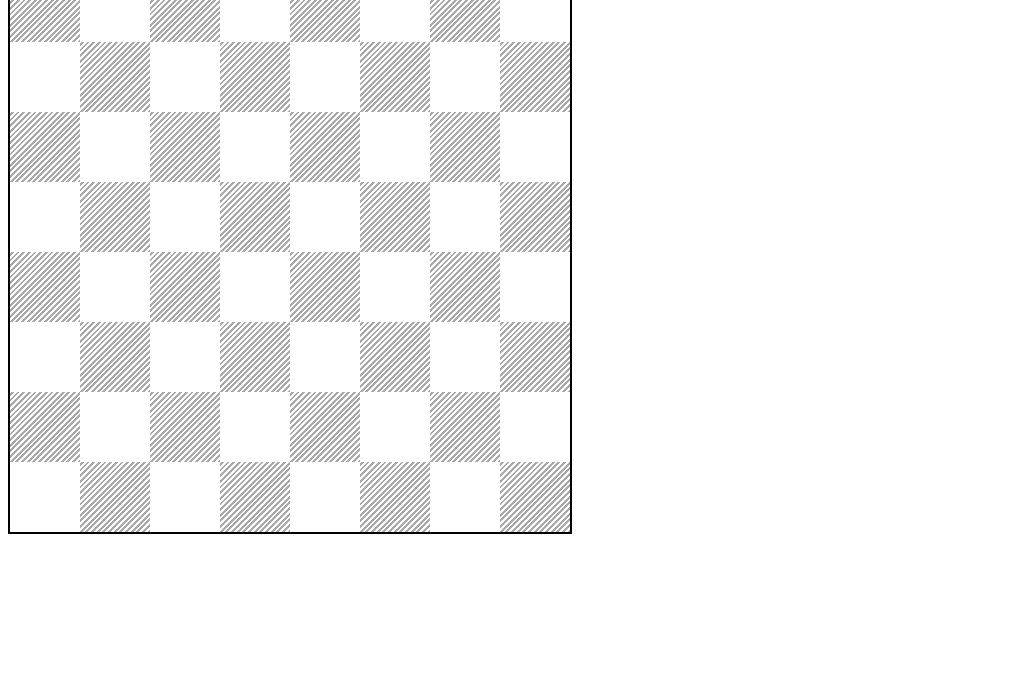
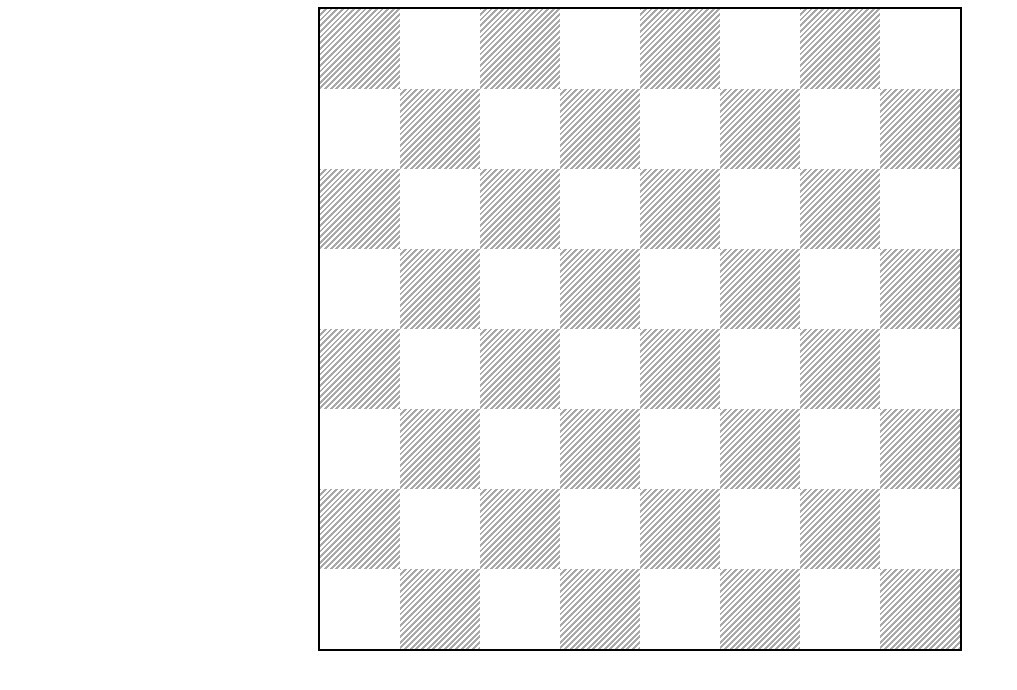
Before and after one commit to amsierco/knight_traversal, a website built with webpack: page dist/index.html in a window 1280 px wide. Shown: the part 110-800 px from the top of the page, without its empty margins (0-1017 px from the left). Built offline with Linux system fonts and the light colour scheme.

Commit message:
Centered board

```diff
--- a/src/board.js
+++ b/src/board.js
@@ -139,7 +139,6 @@ async function knightMoves(start, end){
     let currentPos = start;
 
     // Display for same position
-    console.log('size: '+size);
     if(size == 1){
         console.log(pathStack.peek() + " -> " + pathStack.pop());
         return;
--- a/src/style.css
+++ b/src/style.css
@@ -1,5 +1,13 @@
 :root{
-    --tileSize: 70px;
+    --tileSize: 80px;
+}
+
+body{
+    margin: 0px;
+    display: flex;
+    flex-direction: column;
+    justify-content: center;
+    align-items: center;
 }
 
 .board{
@@ -29,10 +37,24 @@
     );
 }
 
+.black:hover{
+    background: repeating-linear-gradient(
+        -45deg,
+        darkgray,
+        darkgray 2px,
+        rgba(0,255,0,0.4) 2px,
+        rgba(0,255,0,0.4) 4px
+    );
+}
+
 .white {
     background-color: white;
     width: 100%;
     height: 100%;
+}
+
+.white:hover{
+    background-color: rgba(0,255,0,0.4);
 }
 
 h1 {
```
Also changed, not shown: README.md, dist/index.html, dist/main.js.
